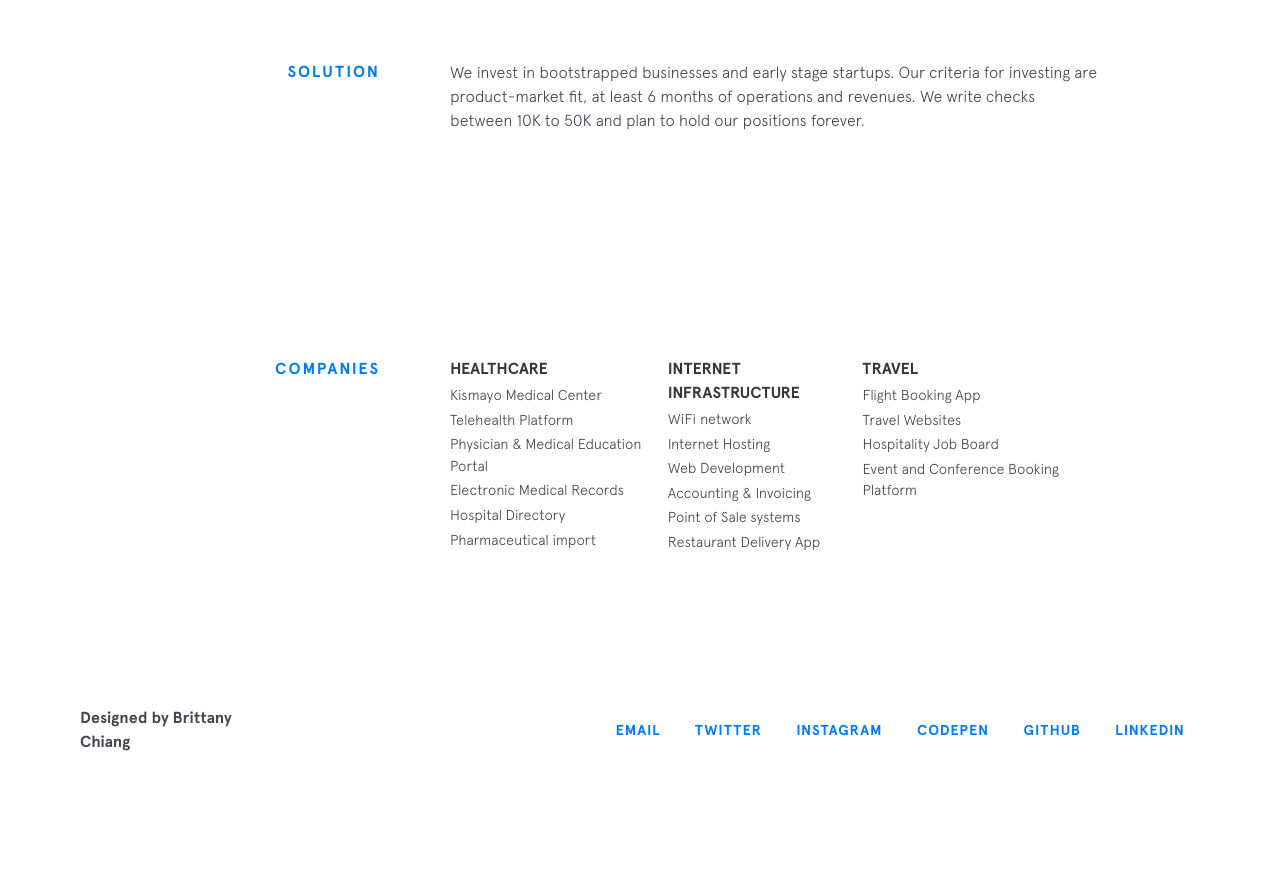
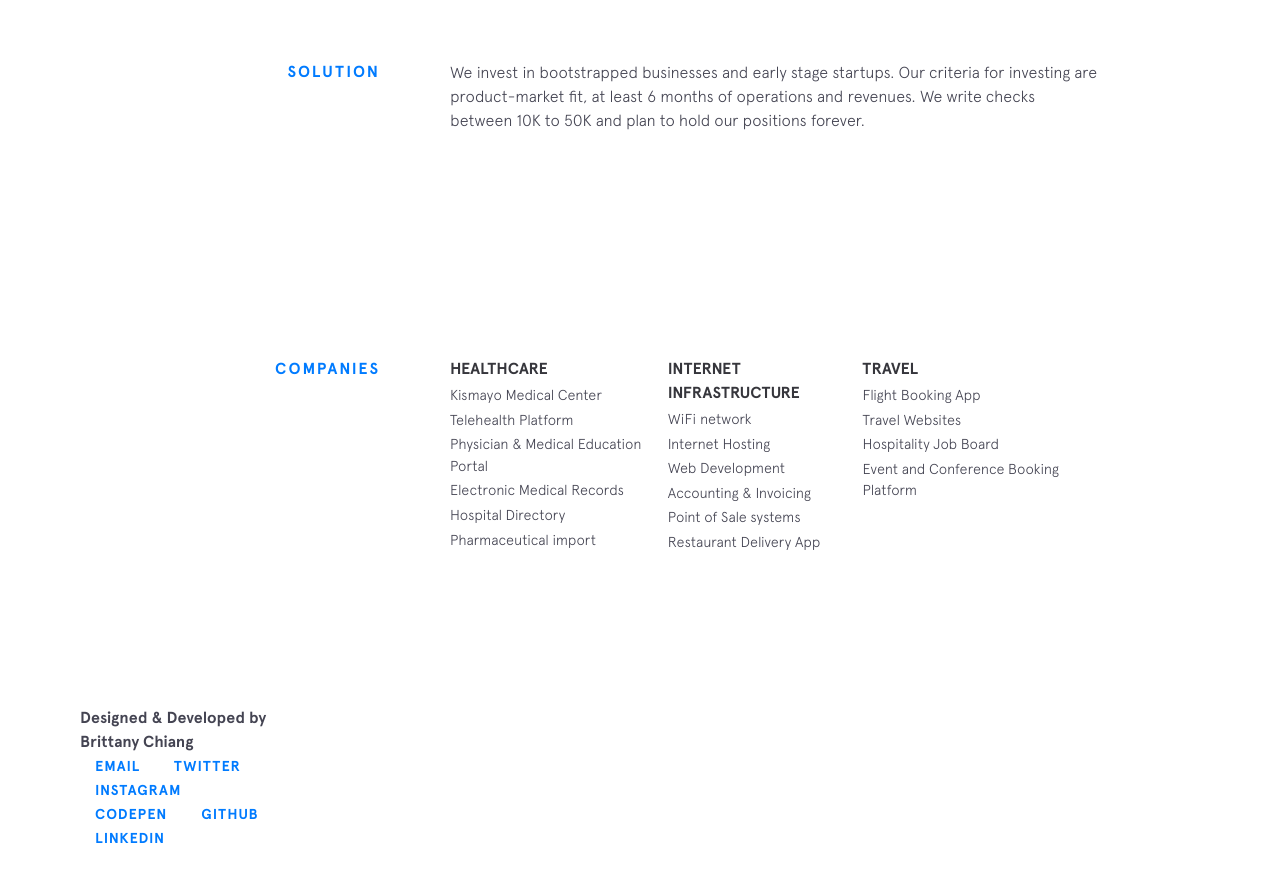
Before and after one commit to dahsoon/dahsoon.github.io, a Jekyll site: the page built from index.html, in a window 1280 px wide and 900 px high, scrolled down 1534 px. Shown: the top 882 px of the window. Built offline with Jekyll 4.4.1, drawn with Linux system fonts in a browser that asks for light colours; nearby versions of some CDN libraries; before the commit the page ends 2338 px from its top, so only the background shows below that.

Commit message:
create site

```diff
--- a/_includes/footer.html
+++ b/_includes/footer.html
@@ -1,9 +1,11 @@
 <footer class="footer">
   <div class="footer__copyright">
     <div class="top">
-      <span>Designed by Brittany Chiang</span>
+      <span>Designed &amp; Developed by</span>
     </div>
-  </div>
+    <div class="bottom">
+      <span>Brittany Chiang</span>
+
   <div class="footer__links">
     {% for link in site.social %}
     <a href="{{link.url}}" target="_blank" title="{{link.title}}">
```
